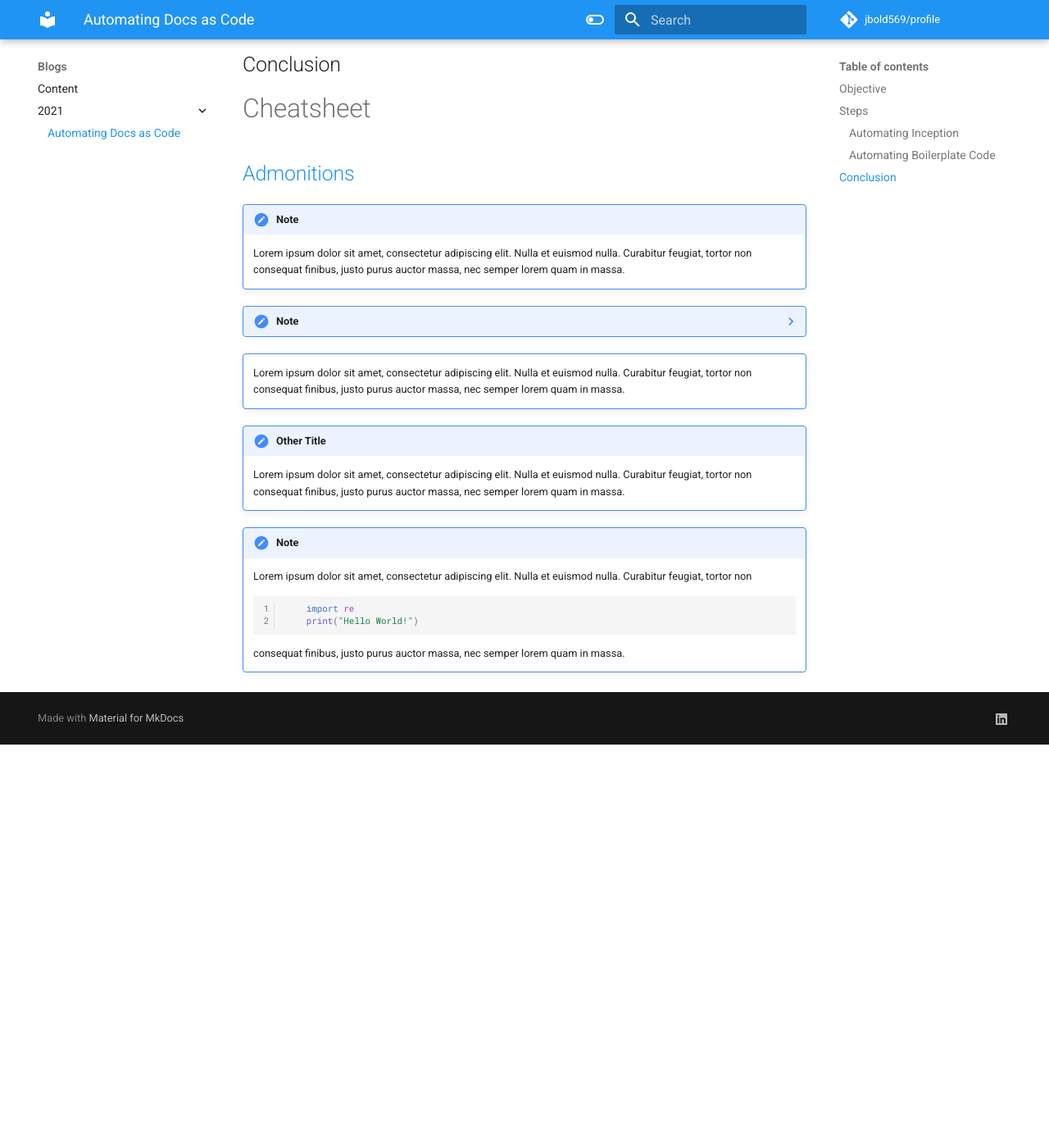
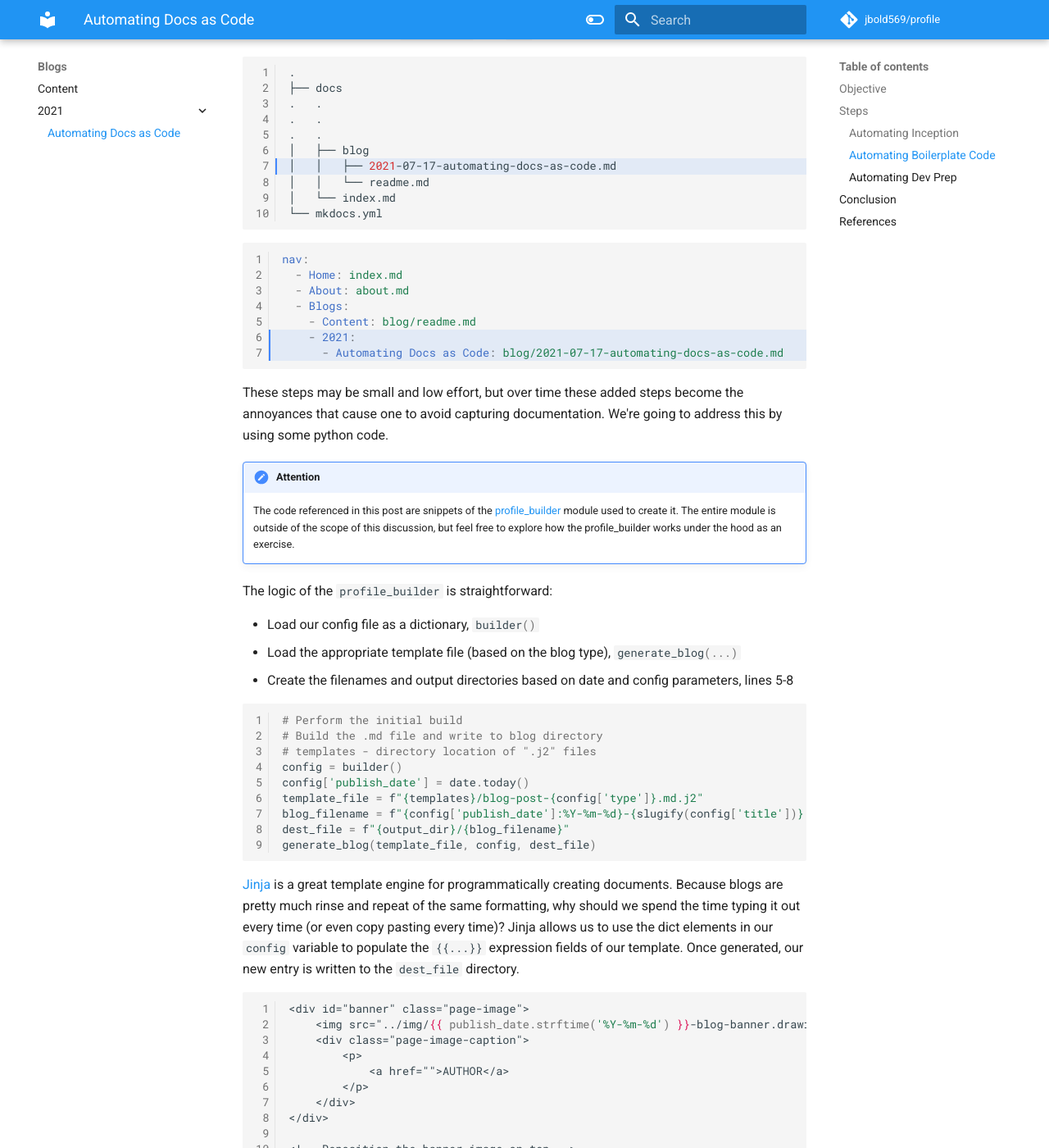
Before and after one commit to jbold569/jbold569, an MkDocs documentation site: the page built from docs/blog/2021-07-17-automating-docs-as-code.md, in a window 1280 px wide and 1400 px high, scrolled down 3774 px. Shown: the whole window at 82% size. Built offline with MkDocs 1.6.1 and Material for MkDocs 9.7.7, drawn with Linux system fonts in a browser that asks for light colours; comment, search, counter and statistics services are not loaded; before the commit the page ends 4682 px from its top, so only the background shows below that; some of the changed text lies outside the part shown.

Commit message:
first draft of completed blog

````diff
--- a/docs/blog/2021-07-17-automating-docs-as-code.md
+++ b/docs/blog/2021-07-17-automating-docs-as-code.md
@@ -56,6 +60,7 @@
 ```
 
 Pushing this `.md` file to your repo under the `.github/ISSUE_TEMPLATE` directory will result in a pre-filled issue template that presents information we'll need to provide every time we'd like to make a new blog entry. The body is formatted using `yaml` syntax and the fields will be used as follows:
+
 - `title` - The title of the blog entry.
 - `type` - This will be more apparent later, but depending on the type of blog entry, a different template will be used.
 - `summary` - This will appear as the first paragraph in the new entry.
@@ -64,83 +69,165 @@
 
 What happens when we create our new issue? Nothing, without a workflow defined. We want this workflow to trigger when a new `Issue` has been assigned.
 
-```yaml hl_lines="2 3 4"
+```yaml hl_lines="2-4 8"
 name: Orchestrate Issue triggered workflows based on labels
 on:
-  issues:
-    types: [assigned]
+	issues:
+		types: [assigned]
 
 jobs:
-  issue_assigned:
-    name: Issue Assigned
+	blog_issue_assigned:
+		if: ${{github.event.issue.labels[0].name == 'documentation.blog'}}
+		name: Blog Issue Assigned
 
-    runs-on: ubuntu-latest
-    strategy:
-      matrix:
-        python-version: [3.8]
+		runs-on: ubuntu-latest
+		strategy:
+			matrix:
+				python-version: [3.8]
 ```
 
 
 Now we can use that templated information within a linux environment to take us into phase 2 of our automation flow.
-```yaml hl_lines="4 5 6"
-# Ignore the non-highlighted for now
+```yaml hl_lines="2-3"
 - name: Generate Blog Entry and Clean Up
-    env:
-        BRANCH_NAME: blog/issue${{github.event.issue.number}}
-    if: ${{github.event.issue.labels[0].name == 'documentation.blog'}}
-    run: |
-        echo "${{github.event.issue.body}}" > src/config.yml
-        cat src/config.yml
+  run: |
+    echo "${{github.event.issue.body}}" > src/config.yml
+    cat src/config.yml
 ```
 
 !!! note
     The commands for building a new blog entry only happen if the issue that triggered the GitHub workflow has a label of `documentation.blog`.
 
 ### Automating Boilerplate Code
+For a moment assume we had to manually create this new blog entry. For our blog, we're using [mkdoc](https://www.mkdocs.org/). We would need to add the following to our directory structure every time:
 
+- New `.md` file under the blog directory
+- Type the file name with the correct naming convention
+- Add the new file to the `mkdocs.yml` file's `nav` definition
+
+```bash hl_lines="7"
+.
+├── docs
+.   .
+.   .
+.   .
+│   ├── blog
+│   │   ├── 2021-07-17-automating-docs-as-code.md
+│   │   └── readme.md
+│   └── index.md
+└── mkdocs.yml
+```
+
+```yaml hl_lines="6 7"
+nav:
+  - Home: index.md
+  - About: about.md
+  - Blogs:
+    - Content: blog/readme.md
+    - 2021:
+      - Automating Docs as Code: blog/2021-07-17-automating-docs-as-code.md
+```
+
+These steps may be small and low effort, but over time these added steps become the annoyances that cause one to avoid capturing documentation. We're going to address this by using some python code.
+
+!!! Attention
+    The code referenced in this post are snippets of the [profile_builder](https://github.com/jbold569/profile/tree/main/src/profile_builder) module used to create it. The entire module is outside of the scope of this discussion, but feel free to explore how the profile_builder works under the hood as an exercise.
+
+The logic of the `profile_builder` is straightforward:
+
+- Load our config file as a dictionary, `#!python builder()`
+- Load the appropriate template file (based on the blog type), `#!python generate_blog(...)`
+- Create the filenames and output directories based on date and config parameters, lines 5-8
 
 ``` python
 # Perform the initial build
-# build the .md file and write to blog directory
+# Build the .md file and write to blog directory
+# templates - directory location of ".j2" files
 config = builder()
 config['publish_date'] = date.today()
 template_file = f"{templates}/blog-post-{config['type']}.md.j2"
 blog_filename = f"{config['publish_date']:%Y-%m-%d}-{slugify(config['title'])}.md"
 dest_file = f"{output_dir}/{blog_filename}"
+generate_blog(template_file, config, dest_file)
 ```
+
+[Jinja](https://jinja.palletsprojects.com/en/3.0.x/templates/) is a great template engine for programmatically creating documents. Because blogs are pretty much rinse and repeat of the same formatting, why should we spend the time typing it out every time (or even copy pasting every time)? Jinja allows us to use the dict elements in our `config` variable to populate the `{{...}}` expression fields of our template. Once generated, our new entry is written to the `dest_file` directory.
+
+```jinja
+<div id="banner" class="page-image">
+    <img src="../img/{{ publish_date.strftime('%Y-%m-%d') }}-blog-banner.drawio.svg" alt="">
+    <div class="page-image-caption">
+        <p>
+            <a href="">AUTHOR</a>
+        </p>
+    </div>
+</div>
+
+<!-- Reposition the banner image on top -->
+<script>
+    var article = document.getElementsByTagName("article")[0];
+    article.insertBefore(document.getElementById("banner"), article.childNodes[0]);
+</script>
+
+# {{ title }}
+
+{{ publish_date.strftime('%Y %b %d') }} by [Jason Bolden](../about.md)
+
+
+{{ summary }}
+
+## Objective
+## Steps
 ## Conclusion
+## References
+```
 
-# Cheatsheet
-## [Admonitions](https://squidfunk.github.io/mkdocs-material/reference/admonitions/#supported-types)
+Lastly, we need to update `mkdocs.yml` file to include our new `2021-07-17-automating-docs-as-code.md` file.
 
-!!! note
-    Lorem ipsum dolor sit amet, consectetur adipiscing elit. Nulla et euismod
-    nulla. Curabitur feugiat, tortor non consequat finibus, justo purus auctor
-    massa, nec semper lorem quam in massa.
+```python
+# get the relative path from within the docs directory
+p = Path(dest_file)
+entry = Path(*p.parts[2:])
 
-??? note
-    Lorem ipsum dolor sit amet, consectetur adipiscing elit. Nulla et euismod
-    nulla. Curabitur feugiat, tortor non consequat finibus, justo purus auctor
-    massa, nec semper lorem quam in massa.
+# Update the mkdocs.yml file nav with the new structure
+mkdocs_config = load_config(config_file=mkdocs_file)
+update_blog(mkdocs_config, config['publish_date'], {config['title']: str(entry)})
+```
 
-!!! note ""
-    Lorem ipsum dolor sit amet, consectetur adipiscing elit. Nulla et euismod
-    nulla. Curabitur feugiat, tortor non consequat finibus, justo purus auctor
-    massa, nec semper lorem quam in massa.
+### Automating Dev Prep
+We're almost done. The only thing remaining is to stitch our `profile_builder` into our `issues_automation` workflow and create our development branch. Again, we could create a new branch manually and run the `profile_builder` module from the command line on a our local, but where's the fun in that?
 
-!!! note "Other Title"
-    Lorem ipsum dolor sit amet, consectetur adipiscing elit. Nulla et euismod
-    nulla. Curabitur feugiat, tortor non consequat finibus, justo purus auctor
-    massa, nec semper lorem quam in massa.
+```yaml
+- name: Create new Blog Branch
+  run: |
+    git checkout -b ${{BRANCH_NAME}}
+```
 
-!!! note
-    Lorem ipsum dolor sit amet, consectetur adipiscing elit. Nulla et euismod
-    nulla. Curabitur feugiat, tortor non
+```yaml hl_lines="8-16"
+- name: Generate Blog Entry and Clean Up
+  run: |
+    echo "${{github.event.issue.body}}" > src/config.yml
+    cat src/config.yml
+    cd src
+    python -m profile_builder blog -t ./templates -o ../docs/blog -c ./config.yml -v
+    rm config.yml
+    cd ..
+    git config user.name github-actions
+    git config user.email github-actions@github.com
+    git add .
+    git commit -m "generated ${{BRANCH_NAME}}"
+    git push --set-upstream origin ${{BRANCH_NAME}}
+```
+This code snippet builds on our GitHub Workflow step from [phase 1](#automating-inception). All we're doing is scripting out the actions previously described. To kick the whole thing off, simply create a new `Blog` issue, fill in the details, assign it to yourself, and switch to the newly created blog branch.
 
-    ```python
-        import re
-        print("Hello World!")
-    ```
 
-    consequat finibus, justo purus auctor
-    massa, nec semper lorem quam in massa.
+## Conclusion
+At first glance, this may seem like overkill for a simple blog. A Wordpress or Squarespace site would be much easier to put together. So instead, let's think about a repo that holds engineering artifacts for the application your team supports. Or how about a knowledge base of training material for your team of developers. Incident response playbooks for your Security Operations Center, IT Help Desk procedures, etc.
+
+This workflow allows for someone to create suggest an addition to the team's documentation, and automate a lot of the repetitive actions that demotivates the individual from creating the documentation in the first place. In addition to the bonus of treating the docs as managed source code, the GitHub repo facilitates a collaborative environment so documentation is less likely to be created in a vacuum without peer review.
+
+## References
+- [Jinja](https://jinja.palletsprojects.com/en/3.0.x/)
+- [MkDocs](https://www.mkdocs.org/)
+- [GitHub Actions](https://docs.github.com/en/actions)
+- [GitHub Issues](https://docs.github.com/en/communities/using-templates-to-encourage-useful-issues-and-pull-requests/configuring-issue-templates-for-your-repository)
--- a/mkdocs.yml
+++ b/mkdocs.yml
@@ -38,10 +38,12 @@
 markdown_extensions:
   - admonition
   - pymdownx.highlight:
-      linenums: true
+      linenums: True
+  - pymdownx.inlinehilite
   - pymdownx.superfences
   - pymdownx.details
 extra:
+  # disqus: jbold569.disqus.com
   social:
     - icon: fontawesome/brands/linkedin
       link: https://www.linkedin.com/in/jason-bolden-37b55443/
--- a/src/templates/blog-post-tech.md.j2
+++ b/src/templates/blog-post-tech.md.j2
@@ -21,9 +21,9 @@
 {{ summary }}
 
 ## Objective
-## Foreword
 ## Steps
 ## Conclusion
+## References
 
 # Cheatsheet
 ## [Admonitions](https://squidfunk.github.io/mkdocs-material/reference/admonitions/#supported-types)
````
Also changed, not shown: other parts of docs/blog/2021-07-17-automating-docs-as-code.md (+4 -0 lines), 1 other file.
